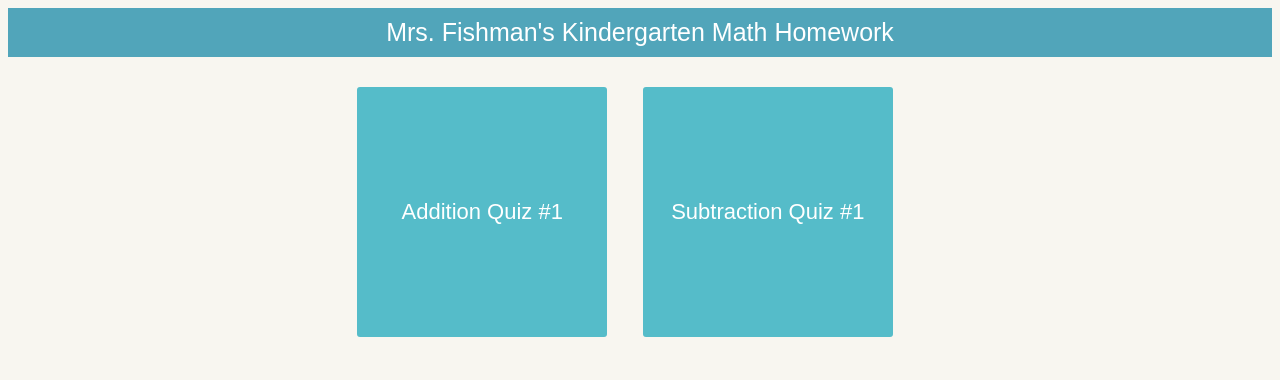
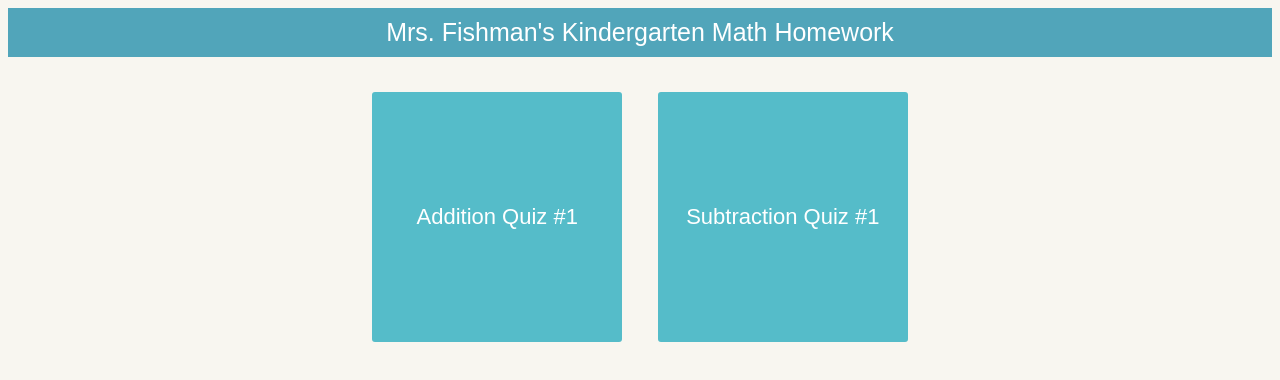
Before and after one commit to aaronekdahl/kinder-math, a plain HTML site: page index.html in a window 1280 px wide. Drawn offline with Linux system fonts and the light colour scheme.

Commit message:
modified quiz select button margin-top

```diff
--- a/main.css
+++ b/main.css
@@ -99,8 +99,8 @@ input[type="radio"] {
 }
 
 .select-quiz {
-  margin: 30px;
-  margin-left: 0;
+  margin: 15px;
+  margin-top: 35px;
   width: 250px;
   height: 250px;
 }
```
